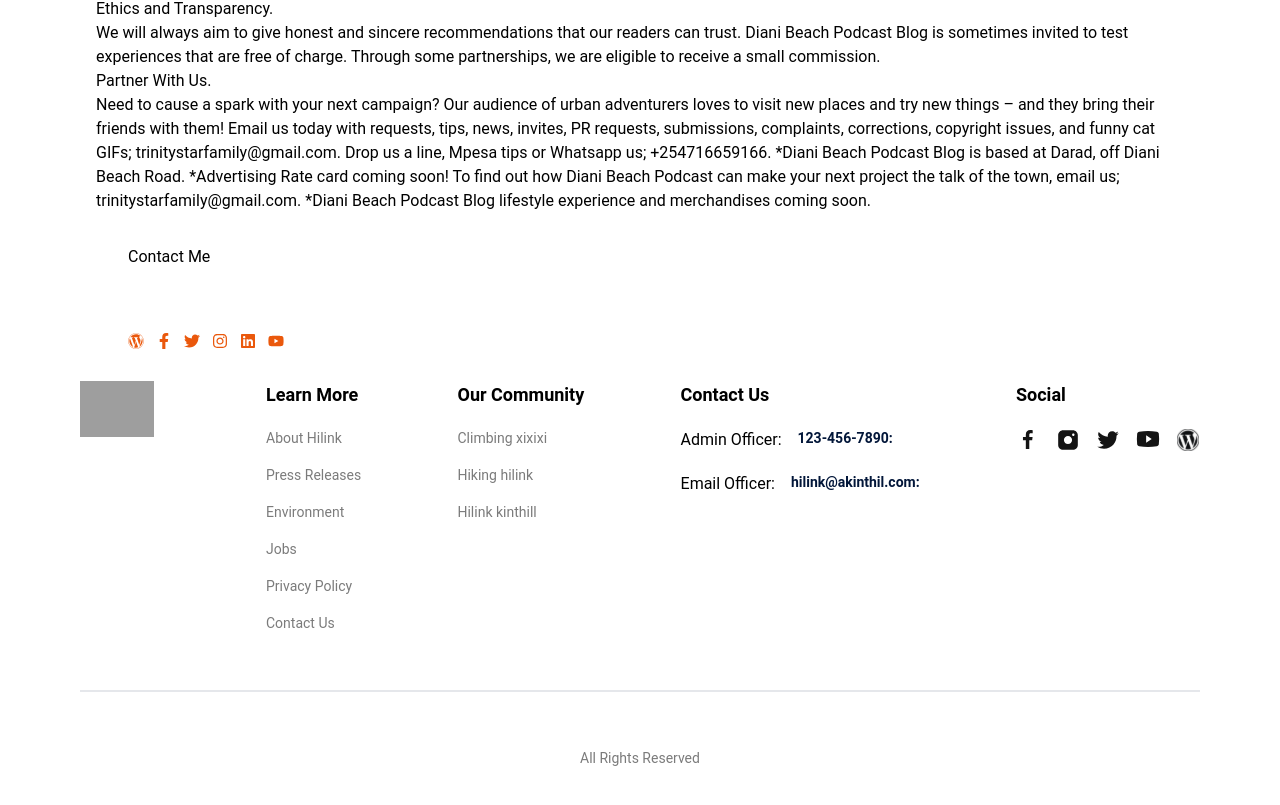
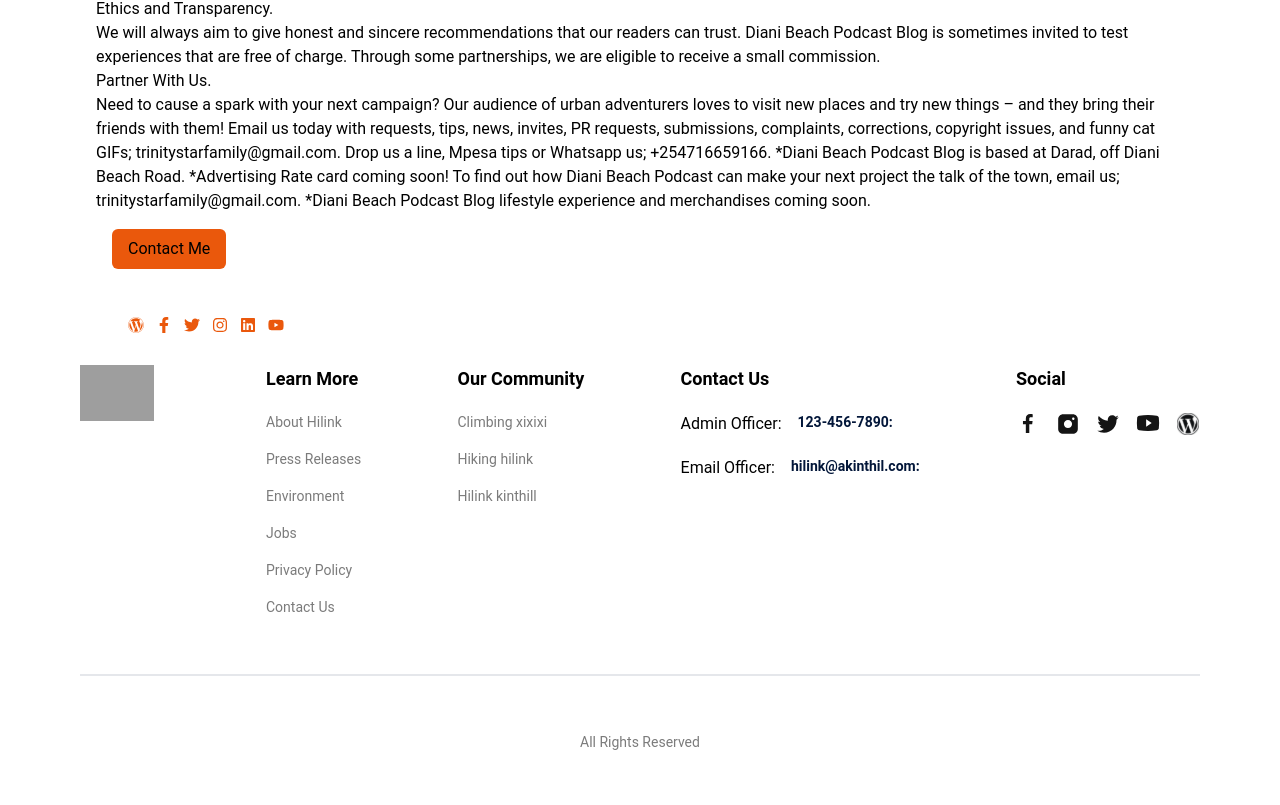
Before and after one commit to MatthewsRicky/travelapp, a Next.js app: page /about in a window 1280 px wide. Shown: the part 887-1692 px from the top of the page. Built offline with nearby package versions, Linux system fonts and the light colour scheme; grey boxes are pictures that could not be loaded.

Commit message:
Update About.tsx

```diff
--- a/components/About.tsx
+++ b/components/About.tsx
@@ -99,7 +99,9 @@ const About = () => {
 					</div>
 				</article>
 				<div>
-					<button className=' p-4 m-4'>Contact Me</button>
+					<button className='text-center bg-orange-600 rounded-md px-4 py-2 m-4'>
+						Contact Me
+					</button>
 					<ul className='flex gap-3 text-orange-600 p-4 m-4'>
 						{socialIcons.map((icon) => (
 							<li className=''>{icon}</li>
```
